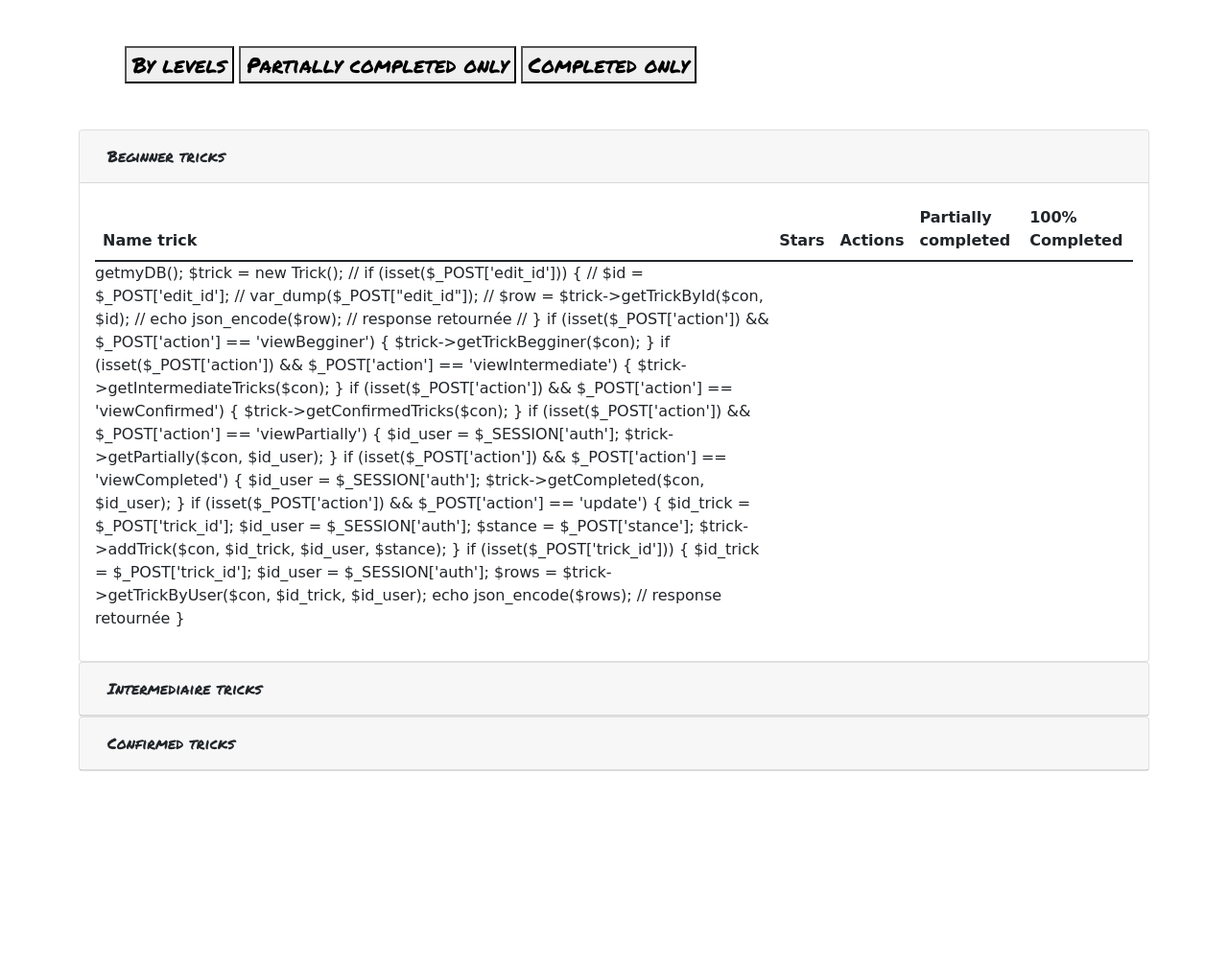
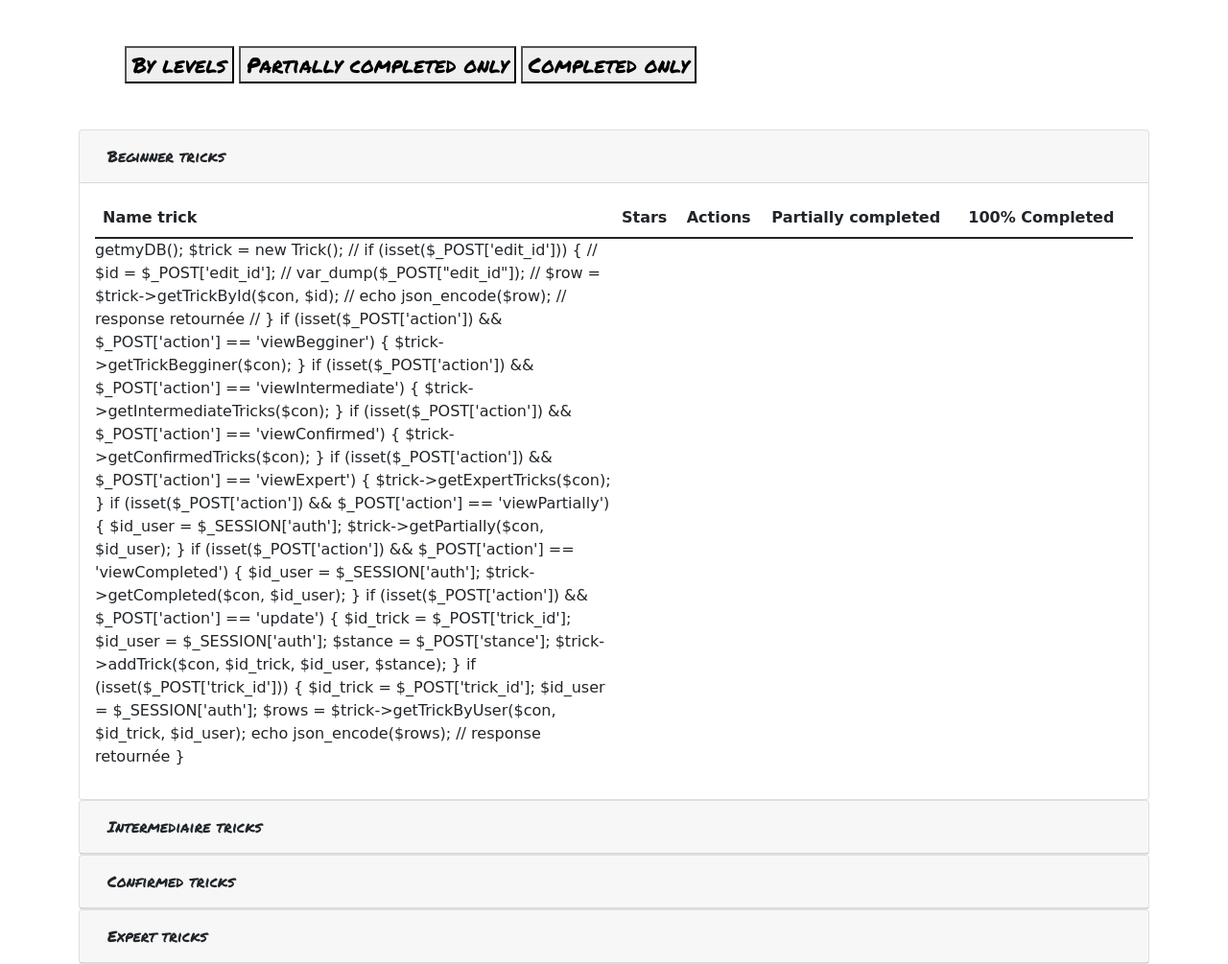
Before and after one commit to TheoKraichette/check_trick_php, a PHP site: page /views/list_trick.php in a window 1280 px wide. Shown: the part 98-1103 px from the top of the page at 96% size. Before the commit the page ends 902 px from the top, so only its background shows below. Run offline with PHP 8.4, Linux system fonts and the light colour scheme; a user stored in the database is signed in; lists and menus that the app fills with data are empty; some libraries are stand-ins or nearby versions.

Commit message:
expert tricks

```diff
--- a/controllers/controller_tricks.php
+++ b/controllers/controller_tricks.php
@@ -25,6 +25,9 @@
 if (isset($_POST['action']) && $_POST['action'] == 'viewConfirmed') {
     $trick->getConfirmedTricks($con);
 }
+if (isset($_POST['action']) && $_POST['action'] == 'viewExpert') {
+    $trick->getExpertTricks($con);
+}
 if (isset($_POST['action']) && $_POST['action'] == 'viewPartially') {
     $id_user = $_SESSION['auth'];
     $trick->getPartially($con, $id_user);
--- a/views/list_trick.php
+++ b/views/list_trick.php
@@ -94,11 +94,11 @@
                             <table class="table table-striped">
                                 <thead>
                                     <tr>
-                                        <th scope="col-2">Name trick</th>
-                                        <th scope="col-1">Stars</th>
-                                        <th scope="col-2">Actions</th>
-                                        <th scope="col-1">Partially completed</th>
-                                        <th scope="col-1">100% Completed</th>
+                                        <th scope="col" class="col-sm-6">Name trick</th>
+                                        <th scope="col">Stars</th>
+                                        <th scope="col">Actions</th>
+                                        <th scope="col">Partially completed</th>
+                                        <th scope="col">100% Completed</th>
                                     </tr>
                                 </thead>
                                 <tbody id="list_trick_begginer">
@@ -162,7 +162,36 @@
                         </div>
                     </div>
                 </div>
+                <div class="card expert">
+                    <div class="card-header" id="headingFour">
+                        <h5 class="mb-0">
+                            <button class="btn collapsed" data-toggle="collapse" data-target="#collapseFour" aria-expanded="false" aria-controls="collapseFour">
+                                Expert tricks
+                            </button>
+                        </h5>
                     </div>
+                    <div id="collapseFour" class="collapse" aria-labelledby="headingFour" data-parent="#accordion">
+                        <div class="card-body table-responsive">
+                            <table class="table table-striped">
+                                <thead>
+                                    <tr>
+                                        <th scope="col">Name trick</th>
+                                        <th scope="col">Stars</th>
+                                        <th scope="col">Actions</th>
+                                        <th scope="col">Partially completed</th>
+                                        <th scope="col">100% Completed</th>
+                                    </tr>
+                                </thead>
+                                <tbody id="list_trick_expert">
+
+                                </tbody>
+                            </table>
+                        </div>
+                    </div>
+                </div>
+            </div>
+    </div>
+
 
     <div class="modal fade" id="editModal">
         <div class="modal-dialog modal-dialog-centered">
```
Also changed, not shown: classes/Trick.class.php (+38 -2 lines), js/appscript.js (+16 -1 lines). Lines whose indentation alone changed are shown as unchanged.
